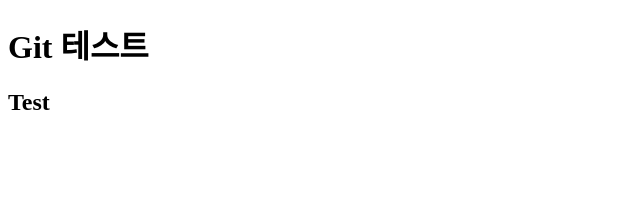
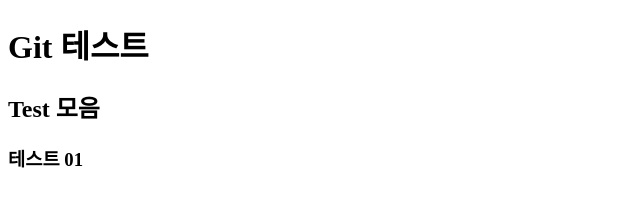
Before and after one commit to hyg1488/Test_Git, a website: page PJ_Test/test.html in a window 1280 px wide. Shown: the whole page, without its empty margins (0-640 px from the left). Drawn offline with Linux system fonts and the light colour scheme.

Commit message:
develop 브랜치 생성

```diff
--- a/PJ_Test/test.html
+++ b/PJ_Test/test.html
@@ -11,7 +11,8 @@
 <body>
   <h1>Git 테스트</h1>
   <div class="develop">
-    <h2> Test </h2>
+    <h2> Test 모음 </h2>
+    <h3>테스트 01 </h3>
   </div>
   <script src="test.js"></script>
 </body>
```
